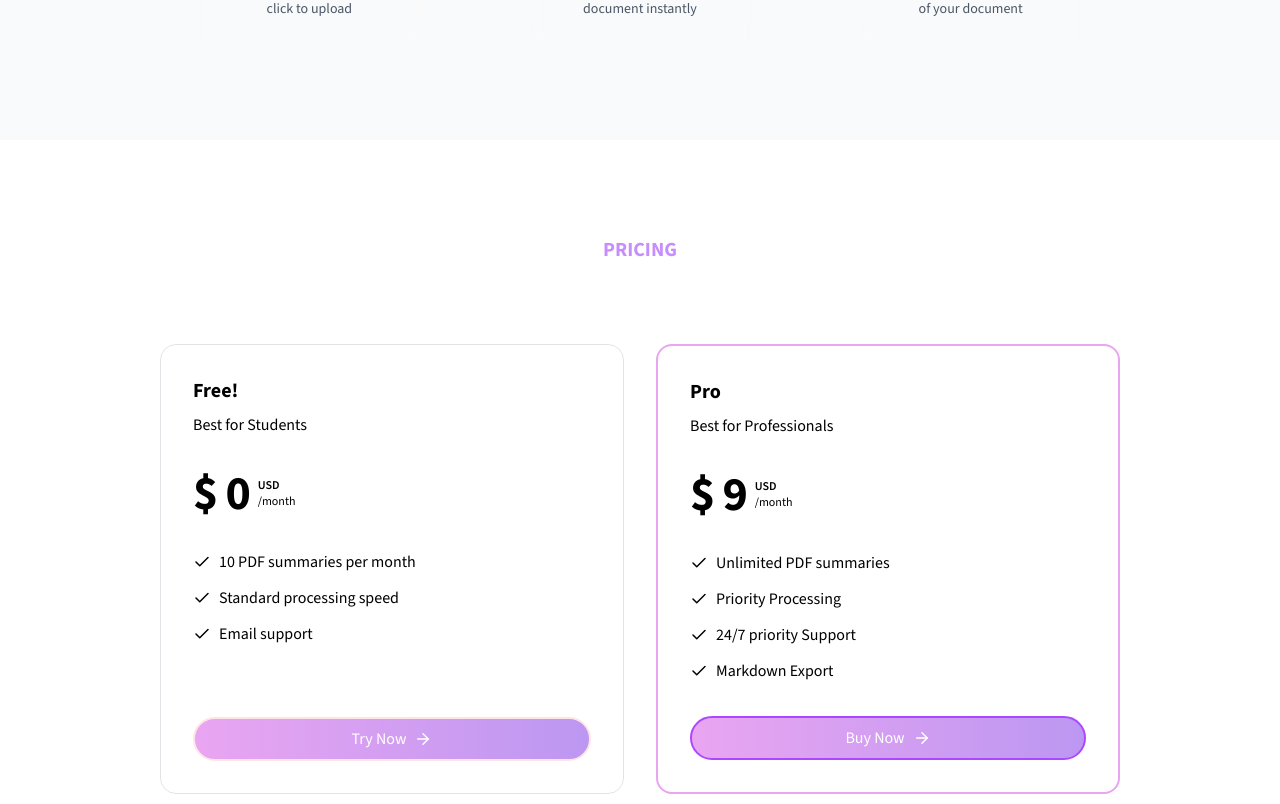
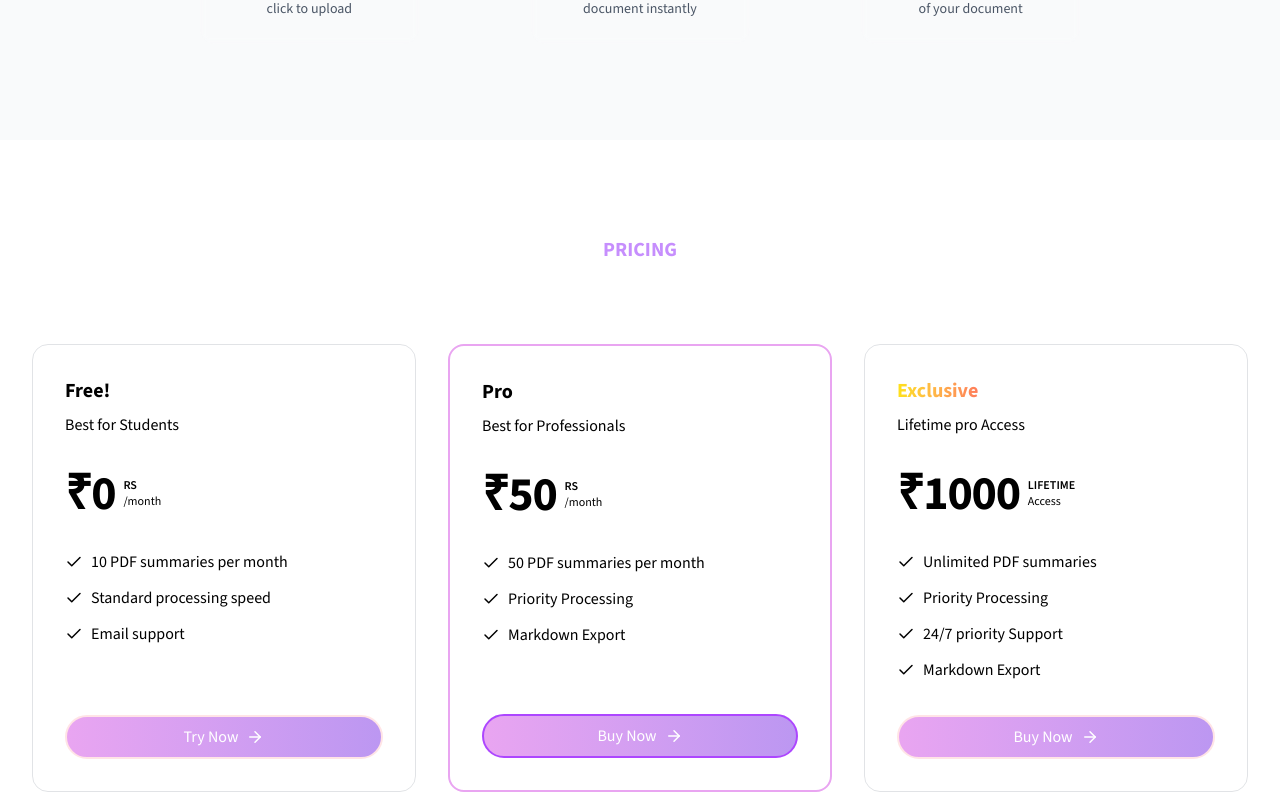
Before and after one commit to zenpai6996/Summafy-deployed, a Next.js app in the folder summafy/: page / in a window 1280 px wide. Shown: the part 1536-2340 px from the top of the page. Built offline with nearby package versions, Linux system fonts and the light colour scheme; no server answers.

Commit message:
Refactor BgGradient component, add gradient animation, and implement upload form and header components

```diff
--- /dev/null
+++ b/summafy/app/(logged-in)/upload/page.tsx
@@ -0,0 +1,22 @@
+
+import BgGradient from "@/components/common/BgGradient";
+import UploadHeader from "@/components/upload/upload-header";
+import UploadForm from "@/components/upload/upload-form";
+
+
+
+
+export default function Page(){
+
+    return(
+        <section className={"min-h-screen"}>
+          <BgGradient/>
+            <div className={"mx-auto max-w-7xl px-6 py-24 sm:py-32 lg:px-8"}>
+                <div className={"flex flex-col items-center justify-center gap-6 text-center"}>
+                    <UploadHeader/>
+                    <UploadForm/>
+                </div>
+            </div>
+        </section>
+    )
+}
--- a/summafy/app/globals.css
+++ b/summafy/app/globals.css
@@ -220,3 +220,18 @@
     transform: rotate(360deg);
   }
 }
+@keyframes gradient {
+  0% {
+    background-position: 0% 50%;
+  }
+  50% {
+    background-position: 100% 50%;
+  }
+  100% {
+    background-position: 0% 50%;
+  }
+}
+
+.animate-gradient {
+  animation: gradient 3s ease infinite;
+}
--- a/summafy/app/sign-in/[[...sign-in]]/page.tsx
+++ b/summafy/app/sign-in/[[...sign-in]]/page.tsx
@@ -1,11 +1,13 @@
 import { SignIn } from '@clerk/nextjs'
 import Link from 'next/link'
+import BgGradient from "@/components/common/BgGradient";
 
 export default function Page() {
     return (
         <section className="flex justify-center items-center lg:min-h-[40vh]">
 
             <div className="py-12 lg:py-24 max-w-5xl mx-auto sm:px-6 lg:px-8 lg:pt-12">
+                <BgGradient/>
                 <SignIn
                     appearance={{
 
--- a/summafy/app/sign-up/[[...sign-up]]/page.tsx
+++ b/summafy/app/sign-up/[[...sign-up]]/page.tsx
@@ -1,10 +1,12 @@
 import { SignUp } from "@clerk/nextjs"
 import Link from "next/link";
+import BgGradient from "@/components/common/BgGradient";
 
 export default function Page() {
     return (
         <section className="flex justify-center items-center lg:min-h-[40vh]">
             <div className="py-12 lg:py-24 max-w-5xl mx-auto sm:px-6 lg:px-8 lg:pt-12">
+                <BgGradient/>
                 <SignUp
                     appearance={{
 
--- a/summafy/components/common/header.tsx
+++ b/summafy/components/common/header.tsx
@@ -32,9 +32,18 @@ export default function Header() {
                         <NavLink href={"/upload"}>
                             Upload a PDF
                         </NavLink>
-                        <div>Pro</div>
+                        {/*<div>Pro</div>*/}
                         <SignedIn>
-                            <UserButton/>
+                            <div >
+                                <UserButton
+                                    appearance={{
+                                        elements: {
+                                            userButtonAvatarBox: "w-10 h-10 lg:w-12 lg:h-12",
+                                            userButtonTrigger: "focus:shadow-none"
+                                        }
+                                    }}
+                                />
+                            </div>
                         </SignedIn>
                     </div>
            </SignedIn>
--- a/summafy/components/home/HowItWorks.tsx
+++ b/summafy/components/home/HowItWorks.tsx
@@ -69,7 +69,7 @@ export default function HowItWorks(){
 
 function StepItem({icon, label, description}: Step) {
     return(
-        <div className={"cursor-pointer relative mx-10 p-6 rounded-2xl bg-white/5 backdrop-blur-xs border border-white/10 hover:border-[#C68EFD] transition-colors group-w-full"}>
+        <div className={"cursor-pointer relative mx-10 p-6 rounded-2xl bg-white/5 backdrop-blur-xs border border-white/10 hover:border-[#C68EFD] transition-colors group-w-full hover:scale-110 hover:transition-all duration-300 ease-in-out"}>
             <div className={"flex flex-col gap-4 h-full"}>
                 <div className={"flex items-center justify-center h-24 w-24 mx-auto rounded-2xl bg-gradient-to-br from-[#FED2E2] to-transparent group-hover:from-[#C68EFD]/20 transition-colors"}>
                     <div className={"text-[#C68EFD] "}>
--- a/summafy/components/home/PricingSection.tsx
+++ b/summafy/components/home/PricingSection.tsx
@@ -28,15 +28,28 @@ const plans =[
     },
     {
         name:'Pro',
-        price:9,
+        price:50,
         description:'Best for Professionals',
+        items:[
+            '50 PDF summaries per month',
+            'Priority Processing',
+            'Markdown Export'
+        ],
+        id:'pro',
+        paymentLink:'',
+        priceId:'',
+    },
+    {
+        name:'Exclusive',
+        price:1000,
+        description:'Lifetime pro Access',
         items:[
             'Unlimited PDF summaries',
             'Priority Processing',
             '24/7 priority Support',
             'Markdown Export'
         ],
-        id:'pro',
+        id:'exclusive',
         paymentLink:'',
         priceId:'',
     },
@@ -44,18 +57,31 @@ const plans =[
 const PricingCard= ({name,price,description,items,id,paymentLink}:PriceType) => {
     return (
         <div className={"relative w-full max-w-lg hover:scale-105 hover:transition-all duration-300"}>
-           <div className={cn("relative flex flex-col h-full gap-4 lg:gap-8 z-10 p-8 border-[1px] border-gray-500/20 rounded-2xl",id === 'pro' && "border-[#E9A5F1] gap-5 border-2")}>
+           <div className={cn("relative flex flex-col h-full gap-4 lg:gap-8 z-10 p-8 border-[1px] border-gray-500/20 rounded-2xl",id === 'pro' && "border-[#E9A5F1] gap-5 border-2",id === 'exclusive' && "hover:border-[#FFB200] ")}>
             <div className={"flex justify-between items-center gap-4"}>
                 <div>
-                    <p className={"text-lg lg:text-xl font-bold capitalize"}>{name}</p>
-                    <p className={"text-base-content/80 mt-2 "}>{description}</p>
+                    {id === "exclusive" ? (
+                        <p className="text-lg lg:text-xl font-bold capitalize bg-gradient-to-r from-[#FFE700] via-[#FF2E63] to-[#252A34] bg-clip-text text-transparent bg-[length:200%_200%] animate-gradient">
+                            {name}
+                        </p>
+                    ) : (
+                        <p className={"text-lg lg:text-xl font-bold capitalize"}>{name}</p>
+                    )}                    <p className={"text-base-content/80 mt-2 "}>{description}</p>
                 </div>
             </div>
             <div className={"flex gap-2 "}>
-                <p className={"text-5xl tracking-tight font-extrabold"}>$ {price}</p>
+                <p className={"text-5xl tracking-tight font-extrabold"}>₹{price}</p>
                 <div className={"flex flex-col justify-end mb-[8px]"}>
-                    <p className={"text-xs uppercase font-semibold"}>USD</p>
-                    <p className={"text-xs"}>/month</p>
+                    {
+                        id === "exclusive" ?(
+                                <><p className={"text-xs uppercase font-semibold"}>Lifetime</p>
+                                    <p className={"text-xs"}>Access</p></>
+                            )
+                            :(
+                            <><p className={"text-xs uppercase font-semibold"}>RS</p>
+                            <p className={"text-xs"}>/month</p></>
+                        )
+                    }
                 </div>
             </div>
             <div className={"space-y-2.5 leading-relaxed text-base flex-1"}>
@@ -66,13 +92,15 @@ const PricingCard= ({name,price,description,items,id,paymentLink}:PriceType) =>
             <div className={"space-y-2 justify-center w-full"}>
                 <Link href={paymentLink}   className={cn(
                     "w-full rounded-full flex items-center justify-center gap-2 bg-gradient-to-r from-[#E9A5F1] to-[#8F87F1] hover:bg-gradient-to-r hover:from-[#8F87F1] hover:to-[#E9A5F1] text-white border-2 py-2 transition-all duration-800 ease-in-out\n" +
-                    "    bg-[length:200%_200%] hover:bg-[position:100%_100%]", id === 'pro' ? 'border-purple-500': 'border-rose-100 ')
+                    "    bg-[length:200%_200%] hover:bg-[position:100%_100%]", id === 'basic' && "bg-gradient-to-r from-[#E9A5F1] to-[#8F87F1] hover:bg-gradient-to-r hover:from-[#8F87F1] hover:to-[#E9A5F1] border-rose-100",
+                    id === 'pro' && "bg-gradient-to-r from-[#E9A5F1] to-[#8F87F1] hover:bg-gradient-to-r hover:from-[#8F87F1] hover:to-[#E9A5F1] border-purple-500",
+                    id === 'exclusive' && "bg-gradient-to-r from-[#E9A5F1] to-[#8F87F1] hover:bg-gradient-to-r hover:from-[#FFE700] hover:to-[#FF2E63] border-rose-100")
                 }
                 >
-                    {id === "pro" ? (
+                    {id === "basic" ? (
+                        <>Try Now <ArrowRight size={18}/></>
+                    ) : (
                         <>Buy Now <ArrowRight size={18}/></>
-                    ) : (
-                        <>Try Now <ArrowRight size={18}/></>
                     )}
                 </Link>
             </div>
@@ -84,7 +112,7 @@ const PricingCard= ({name,price,description,items,id,paymentLink}:PriceType) =>
 export default function PricingSection(){
     return(
         <section className={"relative overflow-hidden "} id={"pricing"}>
-            <div className={"py-12 lg:py-24 max-w-5xl mx-auto px-4 sm:px-6 lg:px-8 "}>
+            <div className={"py-12 lg:py-24 max-w-7xl mx-auto px-4 sm:px-6 lg:px-8 "}>
                 <div className={"flex items-center justify-center w-full pb-12"}>
                     <h2 className={"uppercase font-bold text-xl mb-8 text-[#C68EFD]"}>
                         Pricing
--- /dev/null
+++ b/summafy/components/upload/upload-form.tsx
@@ -0,0 +1,14 @@
+import {Button} from "@/components/ui/button";
+
+export default function UploadForm(){
+    return(
+        <div>
+            <form className={"flex flex-col gap-4"}>
+                <input type={"file"}/>
+                <Button>
+                    Upload Your PDF
+                </Button>
+            </form>
+        </div>
+    )
+}
--- /dev/null
+++ b/summafy/components/upload/upload-header.tsx
@@ -0,0 +1,38 @@
+"use client"
+import {Badge} from "@/components/ui/badge";
+import {Sparkle, Sparkles} from "lucide-react";
+import {useState} from "react";
+
+export default function UploadHeader(){
+    const [isHovered, setIsHovered] = useState(false);
+
+    return(
+        <div className={"flex flex-col items-center justify-center gap-6 text-center"}>
+            <div className={"relative p-[1px] overflow-hidden rounded-full bg-linear-to-r from-[#FED2E2] via-[#C68EFD] to-[#8F87F1] animate-gradient-x group"}>
+                <Badge variant={"secondary"} className={" cursor-pointer relative px-6 py-2 text-base font-medium bg-white rounded-full group-hover:bg-gray-50 transition-colors duration-200"}
+                       onMouseEnter={() => setIsHovered(true)}
+                       onMouseLeave={() => setIsHovered(false)}
+                >
+                    {isHovered ? (
+                        <Sparkles style={{ width: '24px', height: '24px' }}  className={" rotate-12 mr-2 text-[#C68EFD] animate-pulse "} />
+                    ) : (
+                        <Sparkle style={{ width: '24px', height: '24px' }}  className={" rotate-12 mr-2 text-[#C68EFD] animate-pulse "} />
+                    )}
+                    <p className={"text-base text-[#C68EFD]"}>AI Powered Content Creation</p>
+                </Badge>
+            </div>
+            <div className={"capitalize text-3xl font-bold tracking-tight text-gray-900 sm:text-4xl "}>
+
+                Start Uploading {" "}
+                <span className={"relative inline-block px-1 py-2"}>
+                    <span className={"relative z-10"}>Your PDF's</span>
+                    <span className={"absolute inset-0 bg-gradient-to-r from-[#C68EFD]/50 to-[#C68EFD]/25 -rotate-2 rounded-lg transform -skew-y-1"}></span>
+                    </span>{" "}
+            </div>
+            <div className={"mt-2 text-lg leading-8 text-gray-600 max-w-2xl text-center"}>
+                <p>Upload your PDF and let Summafy fo the magic! ✨</p>
+            </div>
+        </div>
+
+    )
+}
```
Also changed, not shown: summafy/components/common/BgGradient.tsx (+4 -5 lines).
